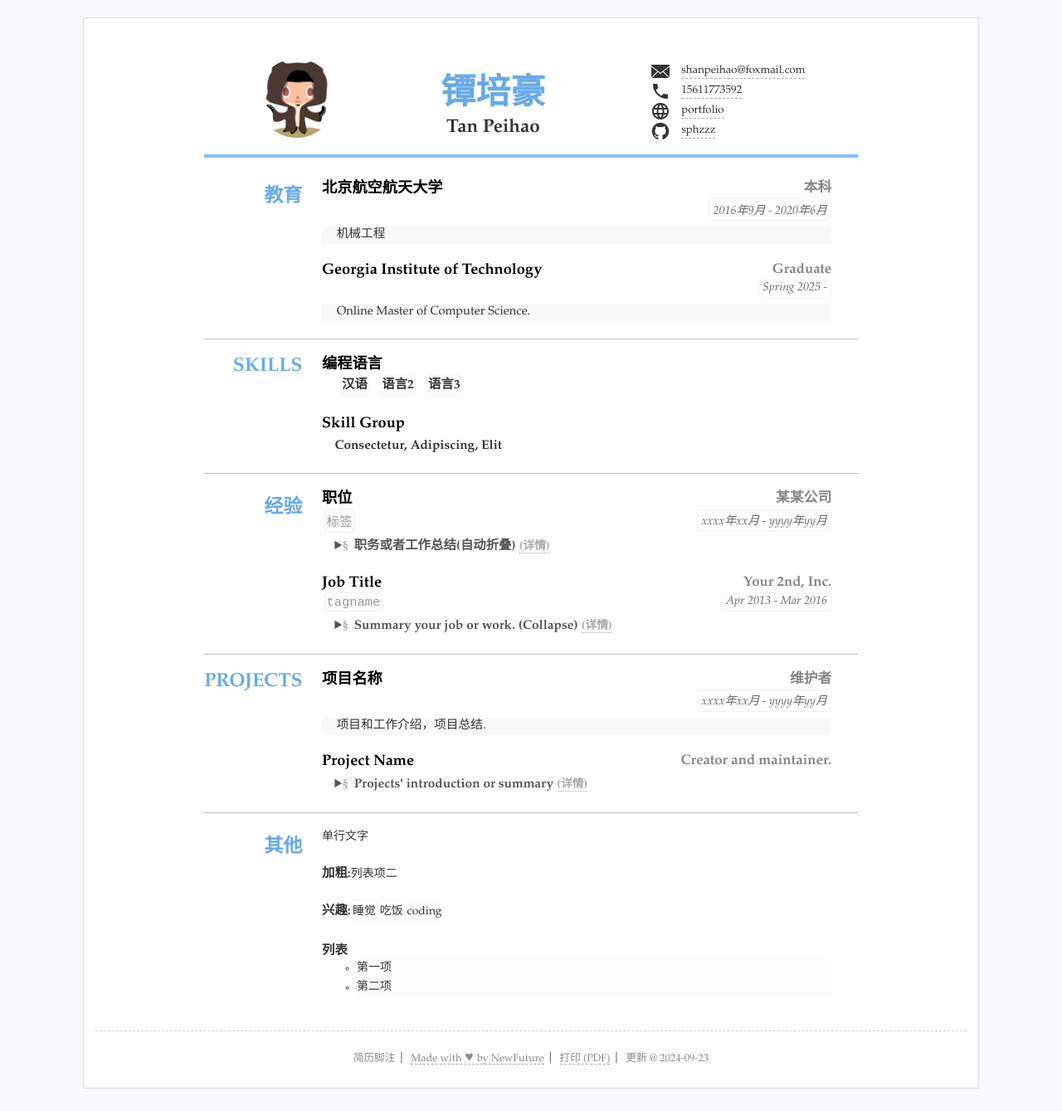
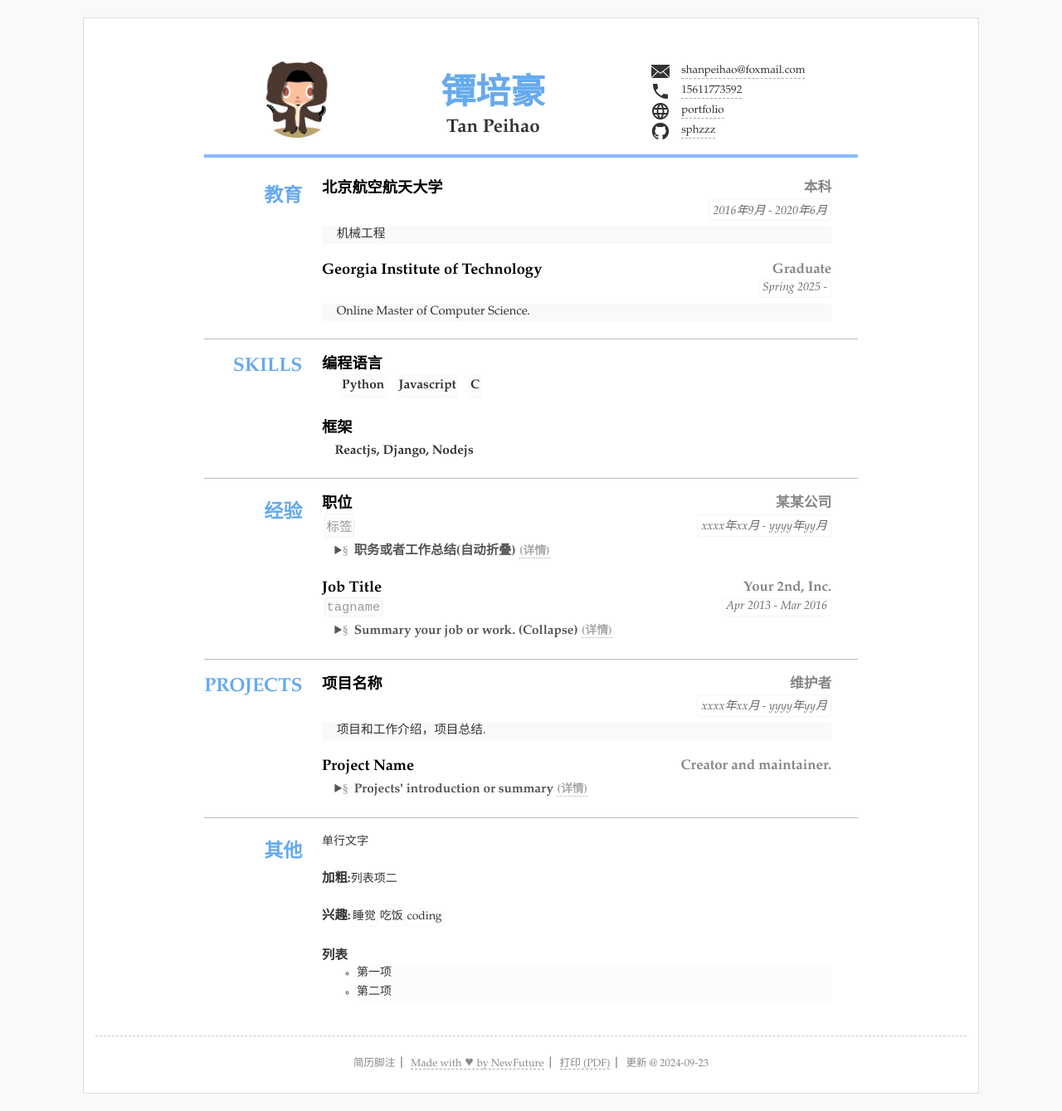
Before and after one commit to sphzzz/portfolio, a Jekyll site: the page built from index.html, in a window 1280 px wide. Shown: the whole page at 83% size. Built offline with Jekyll 4.4.1, drawn with Linux system fonts in a browser that asks for light colours.

Commit message:
技术栈

```diff
--- a/_data/resume.yml
+++ b/_data/resume.yml
@@ -44,11 +44,11 @@ main: #简历主要内容，
   content:
   - title: 编程语言
     items: #itmems 可以小块的方式显示
-    - 汉语
-    - 语言2
-    - 语言3
-  - title: Skill Group
-    summary: Consectetur, Adipiscing, Elit
+    - Python
+    - Javascript
+    - C
+  - title: 框架
+    summary: Reactjs, Django, Nodejs
 
 - type: experience
   name: 经验
```
